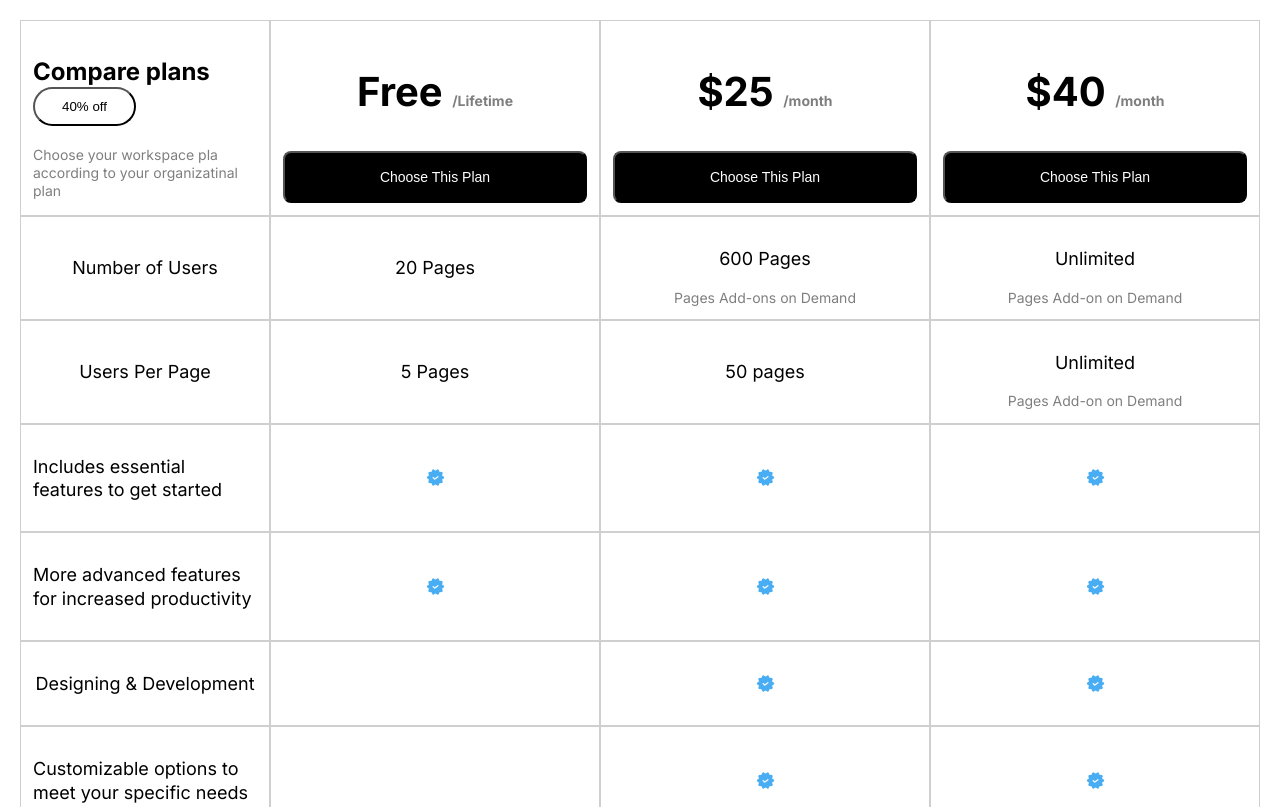
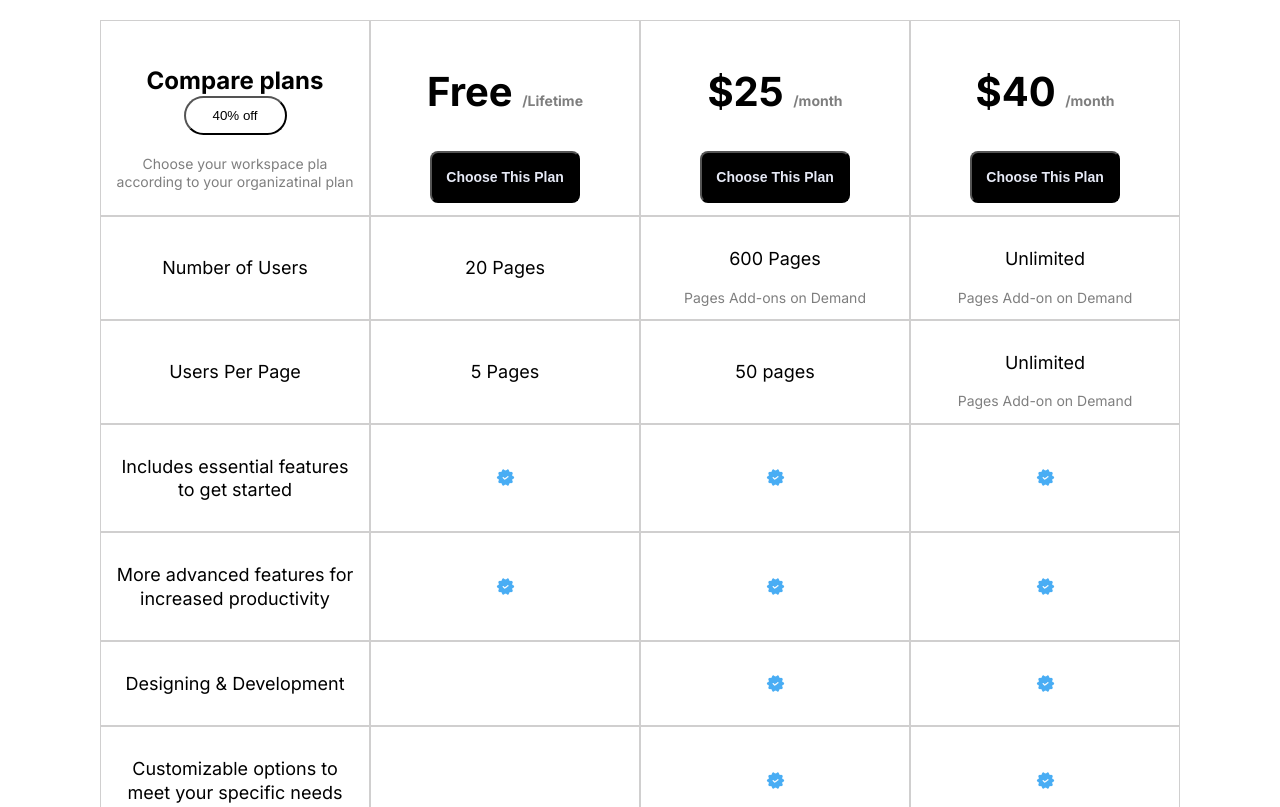
Before and after one commit to brianbluue/pricing-page, a plain HTML site: page index.html in a window 1280 px wide. Shown: the top 807 px of the page. Drawn offline with Linux system fonts and the light colour scheme.

Commit message:
Just some tiny tweaks left
Almost done

```diff
--- /dev/null
+++ b/assets/styles/_functions.scss
@@ -0,0 +1,8 @@
+@use "sass:math";
+
+// Source: https://css-tricks.com/snippets/sass/px-to-em-functions/
+
+
+@function rem($pixels, $context: 16) {
+	@return calc($pixels/ $context) * 1rem;
+}
--- /dev/null
+++ b/assets/styles/_index.scss
@@ -0,0 +1 @@
+@forward '_functions';
--- /dev/null
+++ b/assets/styles/style.scss
@@ -0,0 +1,106 @@
+
+@use 'functions' as *;
+
+html {
+    box-sizing: border-box;
+    font-size: 100%;
+    user-select:none;
+}
+
+section {
+
+    justify-content: center;
+    width: 100%;
+    height: 100vh;
+    display: flex;
+    justify-content: center;
+}
+.grid-parent {
+    display: grid;
+    grid-template-columns: 1fr 1fr 1fr 1fr;
+    grid-template-rows: 1fr 1fr 1fr 1fr 1fr 1fr 1fr 1fr 1fr 1fr 1fr 1fr ;
+    grid-auto-flow: column;
+    width: rem(1080);
+
+
+
+
+}
+
+*, *::before, *::after {
+    box-sizing: inherit;
+}
+
+body {
+    margin: 0;
+    padding: rem(20);
+    font-family: "Inter", sans-serif;
+    line-height: 1.3;
+
+}
+
+h1 {
+    font-size: rem(40);
+    font-weight: bold;
+}
+h2 {
+    font-size: rem(24);
+    font-weight: bold;
+}
+
+p {
+    font-size: rem(18);
+
+}
+
+span.tiny {
+    font-size: rem(14);
+    opacity: 50%;
+
+
+}
+
+.data {
+    border: rem(1) solid rgba(129, 125, 125, 0.37);
+    display: flex;
+    align-items: center;
+    justify-content: center;
+    flex-direction: column;
+    padding: rem(12);
+    text-align: center;
+
+}
+img {
+    max-width: rem(19);
+}
+
+button.huge {
+    min-width: rem(150);
+    height: rem(52);
+    background: black;
+    border-radius: rem(8);
+
+
+}
+
+button.small {
+    height: rem(39);
+    width: rem(103);
+    border-radius: rem(24);
+    background-color: #fff;
+}
+
+p.button {
+    color: #E6E9F5;
+    font-size: rem(14);
+    font-weight: bold;
+}
+
+button {
+    cursor: pointer;
+}
+
+button:hover {
+    transform: scale(1.1);
+
+}
--- a/index.html
+++ b/index.html
@@ -13,7 +13,7 @@
     <section class="pricing">
         <div class="container grid-parent">
             <div class="data">
-                <h2>Compare plans  <button class="small">40% off</button></h1>
+                <h2>Compare plans <button class="small">40% off</button></h1>
                 <span class="tiny">Choose your workspace pla according to your organizatinal plan</span>
             </div>
             <div class="data">
@@ -51,7 +51,7 @@
             </div>
             <div class="data">
                 <h1>Free <span class="tiny">/Lifetime</span></h1>
-                <button class="huge"><h3 class="button"> Choose This Plan</h3></button>
+                <button class="huge"><p class="button"> Choose This Plan</p></button>
             </div>
             <div class="data">
                 <p>20 Pages</p>
@@ -90,7 +90,7 @@
             </div>
             <div class="data">
                 <h1>$25 <span class="tiny">/month</span></h1>
-                <button class="huge"><h3 class="button"> Choose This Plan</h3></button>
+                <button class="huge"><p class="button"> Choose This Plan</p></button>
             </div>
             <div class="data">
                 <p>600 Pages</p>
@@ -129,7 +129,7 @@
             </div>
             <div class="data">
                 <h1>$40 <span class="tiny">/month</span></h1>
-                <button class="huge"><h3 class="button"> Choose This Plan</h3></button>
+                <button class="huge"><p class="button"> Choose This Plan</p></button>
             </div>
 
             <div class="data">
```
Also changed, not shown: assets/styles/style.css, 1 other file.
